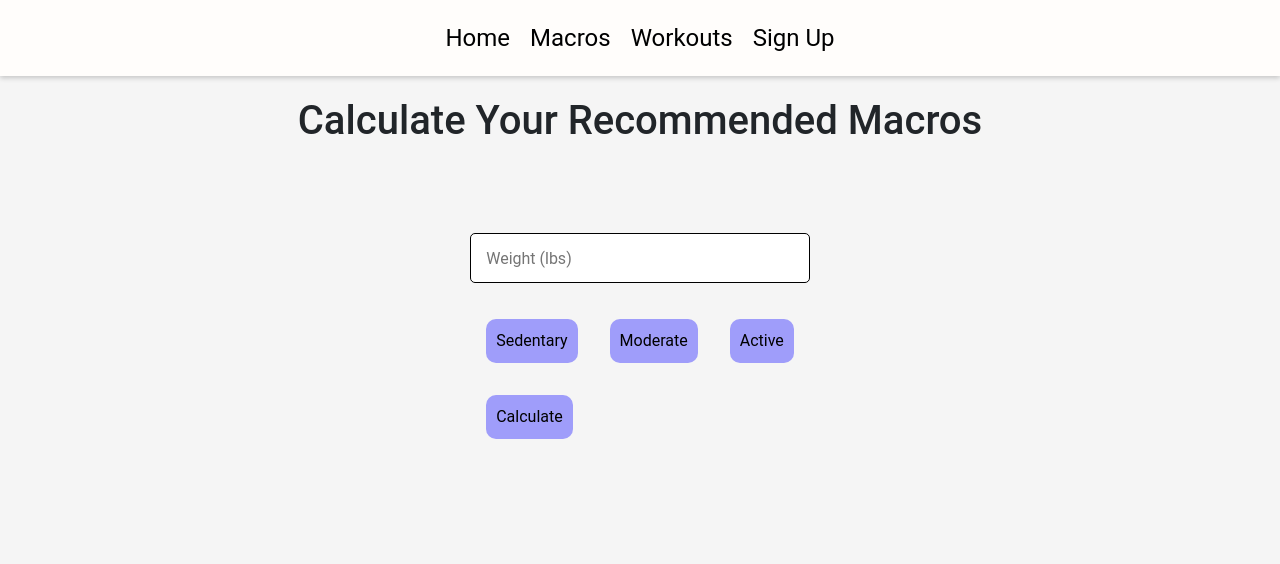
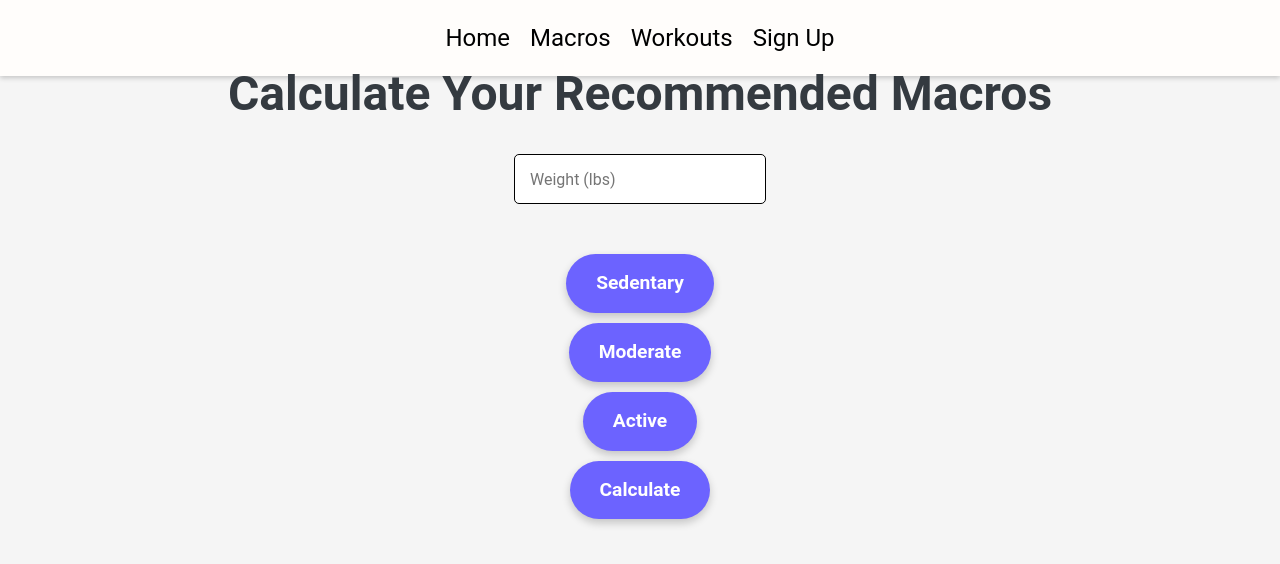
Before and after one commit to Keegneal/WorkoutApp, a React (Vite) app in the folder my-workout-app/: page /Macros in a window 1280 px wide. Shown: the top 564 px of the page. Built offline with nearby package versions, Linux system fonts and the light colour scheme.

Commit message:
css changes to macros and workouts

```diff
--- a/my-workout-app/src/frontend/Home.jsx
+++ b/my-workout-app/src/frontend/Home.jsx
@@ -6,6 +6,11 @@ function Home() {
         <div className= 'home-header'>
             <h1> Welcome to FitFlow! </h1>
             <p> This app is designed to help you keep track of your workouts and exercises. </p>
+
+            <footer>
+                <p>&copy; 2025 Workout App | All Rights Reserved</p>
+            </footer>
+
         </div>
 
 
--- a/my-workout-app/src/frontend/Macros.css
+++ b/my-workout-app/src/frontend/Macros.css
@@ -24,18 +24,56 @@
     font-size: 16px;
     margin-bottom: 20px;
 }
+.button-container {
+    display: flex;
+    flex-direction: column; /* Align buttons in a column */
+    align-items: center; /* Center horizontally */
+    justify-content: center; /* Center vertically if needed */
+    margin-top: 20px; /* Add spacing above the buttons */
+}
+
 .activity-button{
-    background-color: rgb(159, 157, 250);
-    border-radius: 10px;
-    border-style: none;
-    padding: 10px;
-    margin: 1rem;
+    display: flex;
+    justify-self: center;
+    gap: 15px;
+    background-color: #6c63ff;
+    color: white;
+    font-size: 1.2rem;
+    font-weight: bold;
+    padding: 15px 30px;
+    border-radius: 30px;
+    border: none;
+    cursor: pointer;
+    box-shadow: 0 4px 8px rgba(0, 0, 0, 0.2);
+    transition: all 0.3s ease;
+    margin: 10px;
 }
 .calc-button{
-    background-color: rgb(159, 157, 250);
-    border-radius: 10px;
-    border-style: none;
-    padding: 10px;
-    margin: 1rem;
+    display: flex;
+    justify-self: center;
+    background-color: #6c63ff;
+    color: white;
+    font-size: 1.2rem;
+    font-weight: bold;
+    padding: 15px 30px;
+    border-radius: 30px;
+    border: none;
+    cursor: pointer;
+    box-shadow: 0 4px 8px rgba(0, 0, 0, 0.2);
+    transition: all 0.3s ease;
+}
 
+.activity-button:hover{
+    background-color: #4e47d6;
 }
+.calc-button:hover{
+    background-color: #4e47d6;
+}
+
+h2 {
+    font-size: 3rem;
+    font-weight: bold;
+    text-align: center;
+    margin: 2rem 0;
+    color: #343a40; /* Darker text color */
+}
--- a/my-workout-app/src/frontend/Macros.jsx
+++ b/my-workout-app/src/frontend/Macros.jsx
@@ -36,19 +36,20 @@ import { Button, Modal } from 'react-bootstrap';
   return (
     <div>
     <div className='macro-container'>
-    <h1 >Calculate Your Recommended Macros</h1>
+    <h2 >Calculate Your Recommended Macros</h2>
     <form onSubmit={(e) => { e.preventDefault(); calculateMacros(); }}>
       <div className='macro-input-weight'>
           <input className= 'macro-input-field' type="number" placeholder= 'Weight (lbs)' value={weight} onChange={(e) => setWeight(e.target.value)} required />
 
       </div>
-      <div>
-
+      <div className='button-container'>
+        <div className='activity-buttons'>
           <button className='activity-button' type="button" onClick={() => setActivityLevel(14)}>Sedentary</button>
           <button className='activity-button' type="button" onClick={() => setActivityLevel(15)}>Moderate</button>
           <button className='activity-button' type="button" onClick={() => setActivityLevel(16)}>Active</button>
       </div>
       <button className= "calc-button" type="submit">Calculate</button>
+      </div>
     </form>
     </div>
 
--- a/my-workout-app/src/frontend/Searchbar.jsx
+++ b/my-workout-app/src/frontend/Searchbar.jsx
@@ -46,14 +46,19 @@ function Searchbar() {
           <li className = "workoutCards" key={index}>
             <img src={exercise.gifUrl}></img>
             <h3>{exercise.name}</h3>
-
-
-
           </li>
         ))}
       </ul>
+
+      <footer>
+        <p>&copy; 2025 Workout App | All Rights Reserved</p>
+      </footer>
+
     </div>
+
   );
+
+
 }
 
 export default Searchbar;
--- a/my-workout-app/src/frontend/Workout.css
+++ b/my-workout-app/src/frontend/Workout.css
@@ -6,38 +6,64 @@
 
 }
 
+
+
+
 .workoutCards{
-   display: flex;
+   display: grid;
    align-items:center ;
    flex-direction: column;
-    border: 2px solid;
-    border-color: rgb(0, 0, 0);
+
+}
+
+.workoutCards{
+    border: none;
+    box-shadow: 0 4px 8px rgba(0,0,0,0.2);
     background-color: rgb(81, 154, 218);
     margin-top: 20px;
     padding: 20px;
-    height: 25rem;
+    height: 30rem;
     width: 25rem;
-    border-radius: 20px;
+    border-radius: 15px;
+    transition: transform 0.3s ease, box-shadow 0.3s ease;
+}
+
+.workoutCards:hover {
+    transform: translateY(-5px); /* Subtle lift effect */
+    box-shadow: 0 8px 16px rgba(0, 0, 0, 0.3); /* Stronger shadow on hover */
+}
+
+ .workoutCards img{
+    width: 20rem;
+    height: 20rem;
+    padding: 15px;
+    margin-left: 5%;
+    border-radius: 10%;
 
 }
- .workoutCards img{
-    display: flex;
-    align-items: center;
-    width: 20rem;
-    height: 20rem;
-    padding: 20px;
+
+.workoutCards h3 {
+    font-size: 1.5rem;
+    text-align: center;
+    color: #333; /* Neutral text color */
 }
 
 .workoutContainer {
-    display: flex;
-    flex-direction: column;
-    flex-wrap: wrap;
-    align-items: center;
+    display: grid;
+    grid-template-columns: repeat(3, 1fr); /* Defines flexible columns */
+    gap: 20px; /* Adds space between the cards */
     margin-top: 5%;
-
+    margin-left: 10%;
+    padding: 20px;
+    justify-content: center; /* Centers the grid items */
+    align-items: start; /* Aligns the grid items at the top */
 }
 
+
+
 .searchBar{
+    border: 1px solid #ddd;
+    box-shadow: 0 2px 5px rgba(0, 0, 0, 0.1);
     border-radius: 25px;
     padding: 1rem;
     width: 25%;
@@ -51,18 +77,24 @@
 
 
 .searchButton{
-
+    color:white;
+    font-size: 1rem;
     border-style: none;
-    border-radius: 25px;
-    padding: .5rem;
-    background-color: rgb(159, 157, 250);
-    width: 75px;
+    border-radius: 50px;
+    padding: 10px 15px;
+    background-color: #6c63ff; /* Brighter button */
     margin-left: 10px;
+    font-weight: bold;
+    transition: background-color 0.3s ease;
+}
+.searchButton:hover {
+    background-color: #4e47d6; /* Slightly darker on hover */
 }
 
-h2{
-    font-size: 55px;
-    display: flex;
-    justify-content: center;
-    margin: 5rem;
+h2 {
+    font-size: 3rem;
+    font-weight: bold;
+    text-align: center;
+    margin: 2rem 0;
+    color: #343a40; /* Darker text color */
 }
```
